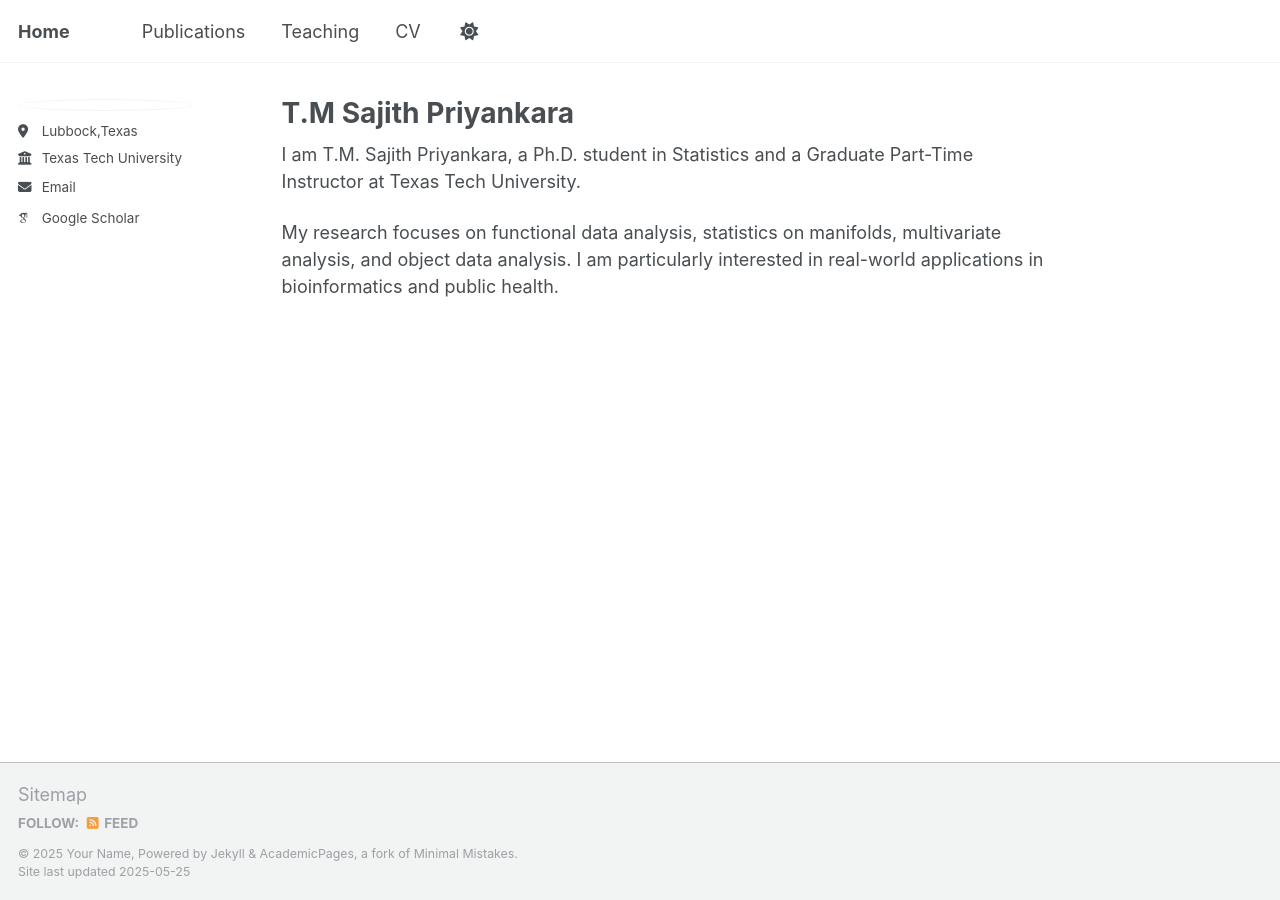
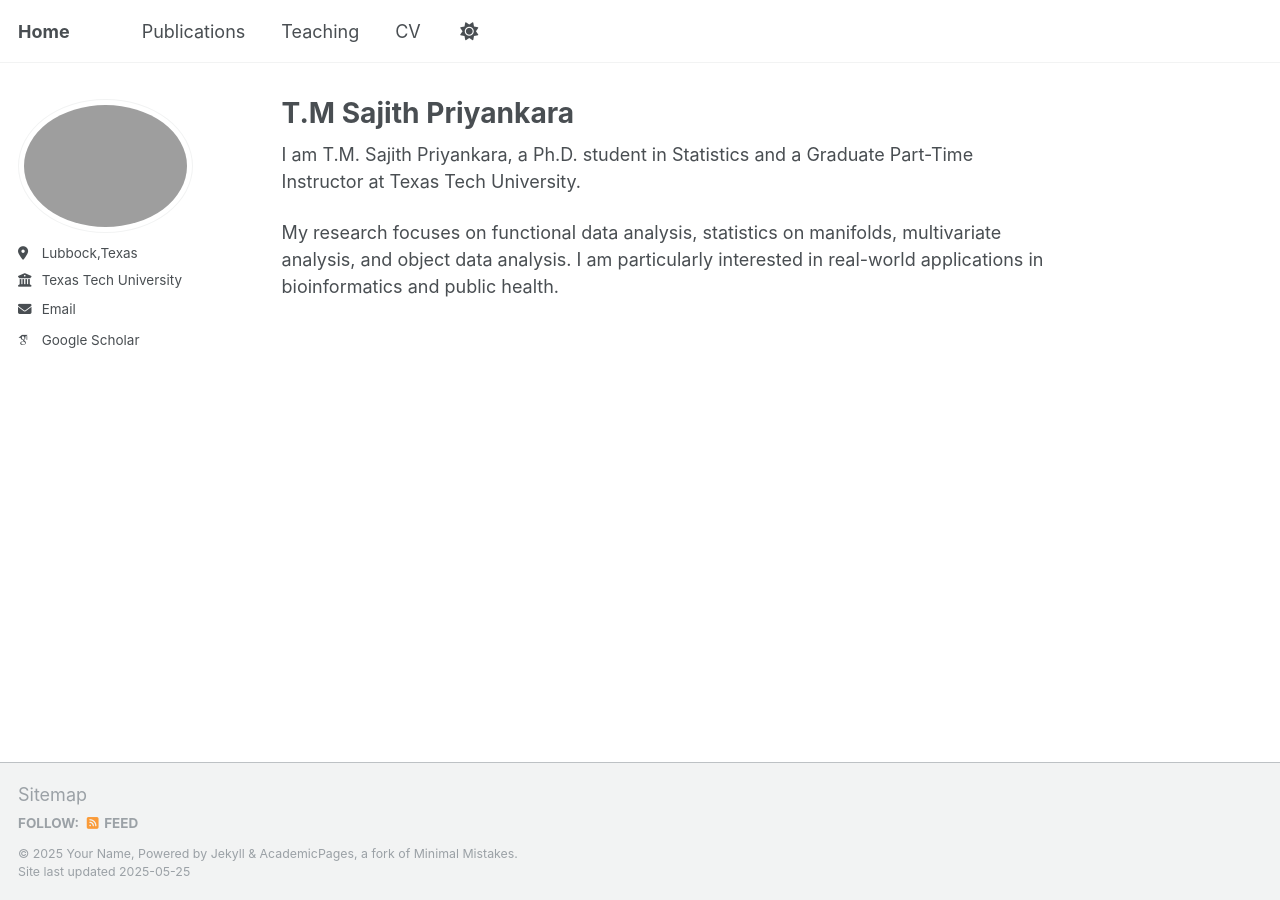
Before and after one commit to tmspriyankara/tmspriyankara.github.io, a Jekyll site: the page built from _pages/about.md, in a window 1280 px wide. Built offline with Jekyll 4.4.1, drawn with Linux system fonts in a browser that asks for light colours; some web fonts are replaced.

Commit message:
updated photo

```diff
--- a/_config.yml
+++ b/_config.yml
@@ -22,7 +22,7 @@ repository               : "tmspriyankara/tmspriyankara.github.io"
 #               Additional customization can be done by editing /_includes/author-profile.html
 author:
   # Biographic information
-  avatar           : "/images/myphoto.jpg"
+  avatar           : "myphoto"
   #name             :"Your Sidebar Name"
   pronouns         : # example: "she/her"
  # bio              : "Short biography for the left-hand sidebar"
```
